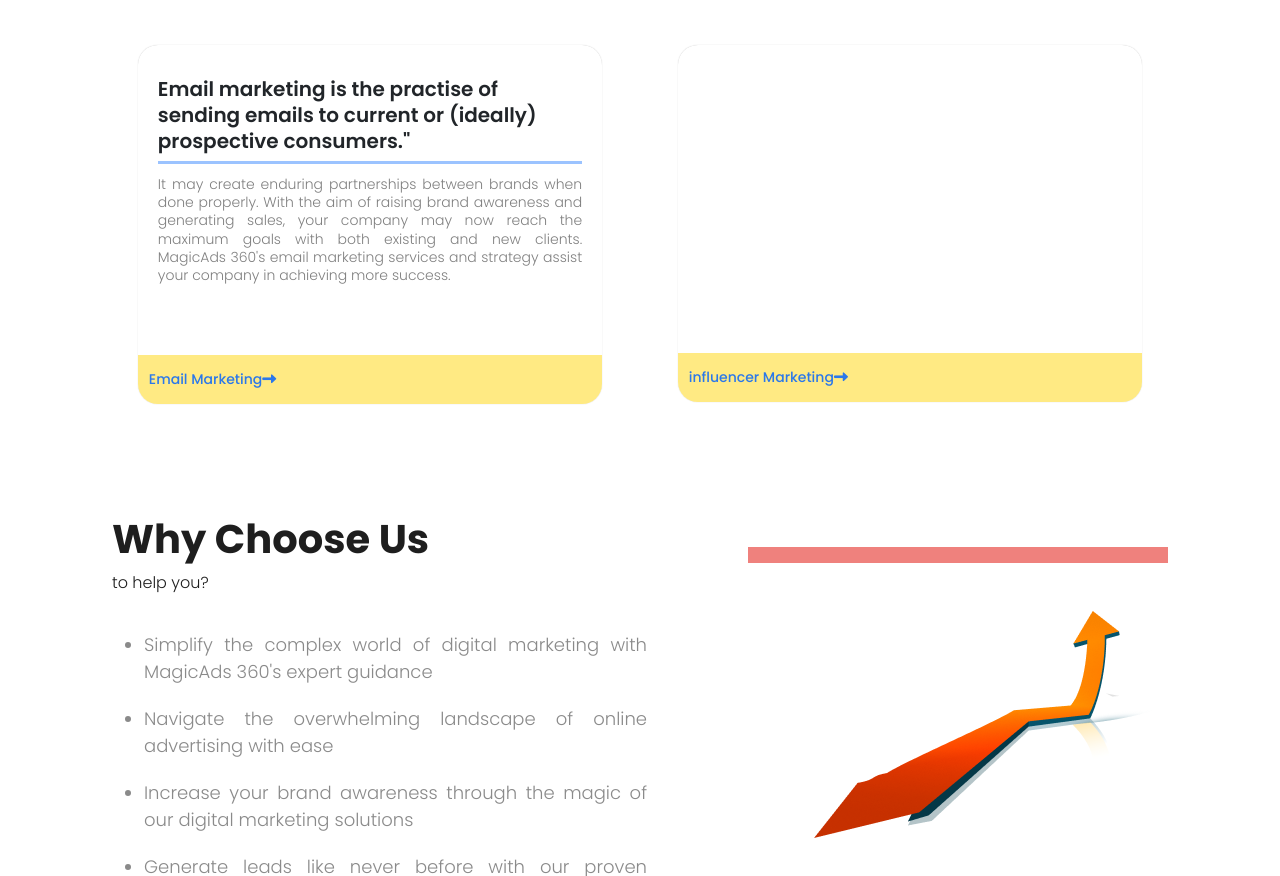
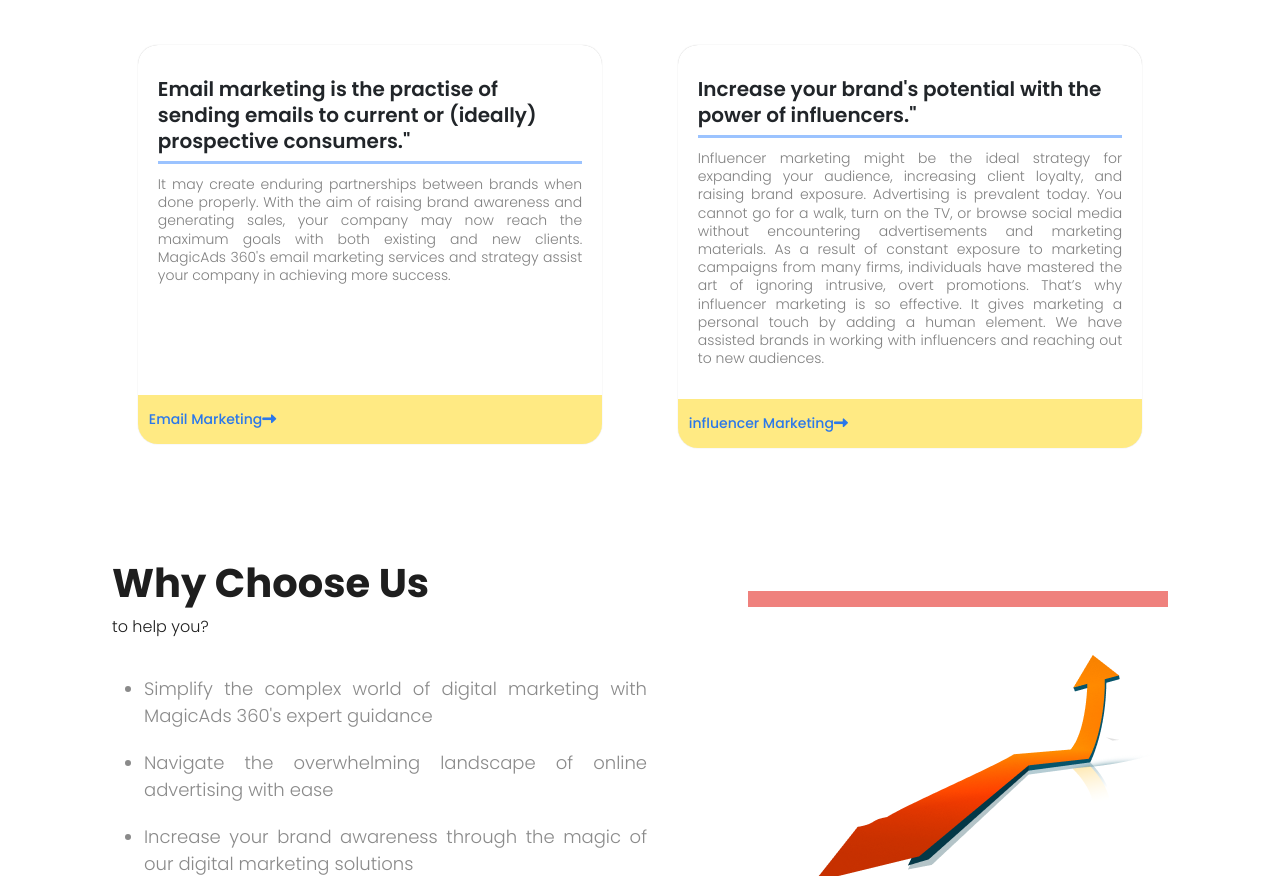
Before and after one commit to UDAYVEERUS/service-provider-web, a plain HTML site: page index.html in a window 1280 px wide. Shown: the part 3557-4433 px from the top of the page. Drawn offline with nearby package versions, Linux system fonts and the light colour scheme.

Commit message:
add influencer paragraph

```diff
--- a/index.html
+++ b/index.html
@@ -567,7 +567,7 @@
                         </div>
                         <h4>Email marketing is the practise of sending emails to current or (ideally) prospective consumers."</h4>
 
-                        <p style="min-height:180px; text-align: justify; color: gray;">It may create enduring partnerships between brands when done properly. With the aim of raising brand awareness and generating sales, your company may now reach the maximum goals with both existing and new clients.  MagicAds 360's email marketing services and strategy assist your company in achieving more success.
+                        <p style="min-height:220px; text-align: justify; color: gray;">It may create enduring partnerships between brands when done properly. With the aim of raising brand awareness and generating sales, your company may now reach the maximum goals with both existing and new clients.  MagicAds 360's email marketing services and strategy assist your company in achieving more success.
 
                         </p>
 
@@ -578,10 +578,10 @@
                     <div class="CustomServices__text">
                         <div class="img-wrapper" style="display:flex; justify-content:center; padding-top:15px">
                         </div>
-                        <h4></h4>
+                        <h4>Increase your brand's potential with the power of influencers."</h4>
 
-                        <p style="min-height:250px;">
-
+                        <p style="min-height:250px; text-align: justify; color: gray;">
+                            Influencer marketing might be the ideal strategy for expanding your audience, increasing client loyalty, and raising brand exposure. Advertising is prevalent today. You cannot go for a walk, turn on the TV, or browse social media without encountering advertisements and marketing materials. As a result of constant exposure to marketing campaigns from many firms, individuals have mastered the art of ignoring intrusive, overt promotions. That’s why influencer marketing is so effective. It gives marketing a personal touch by adding a human element. We have assisted brands in working with influencers and reaching out to new audiences.
                         </p>
 
                         <a href="#">influencer Marketing<i class="fa-solid fa-right-long"></i></span></a>
```
